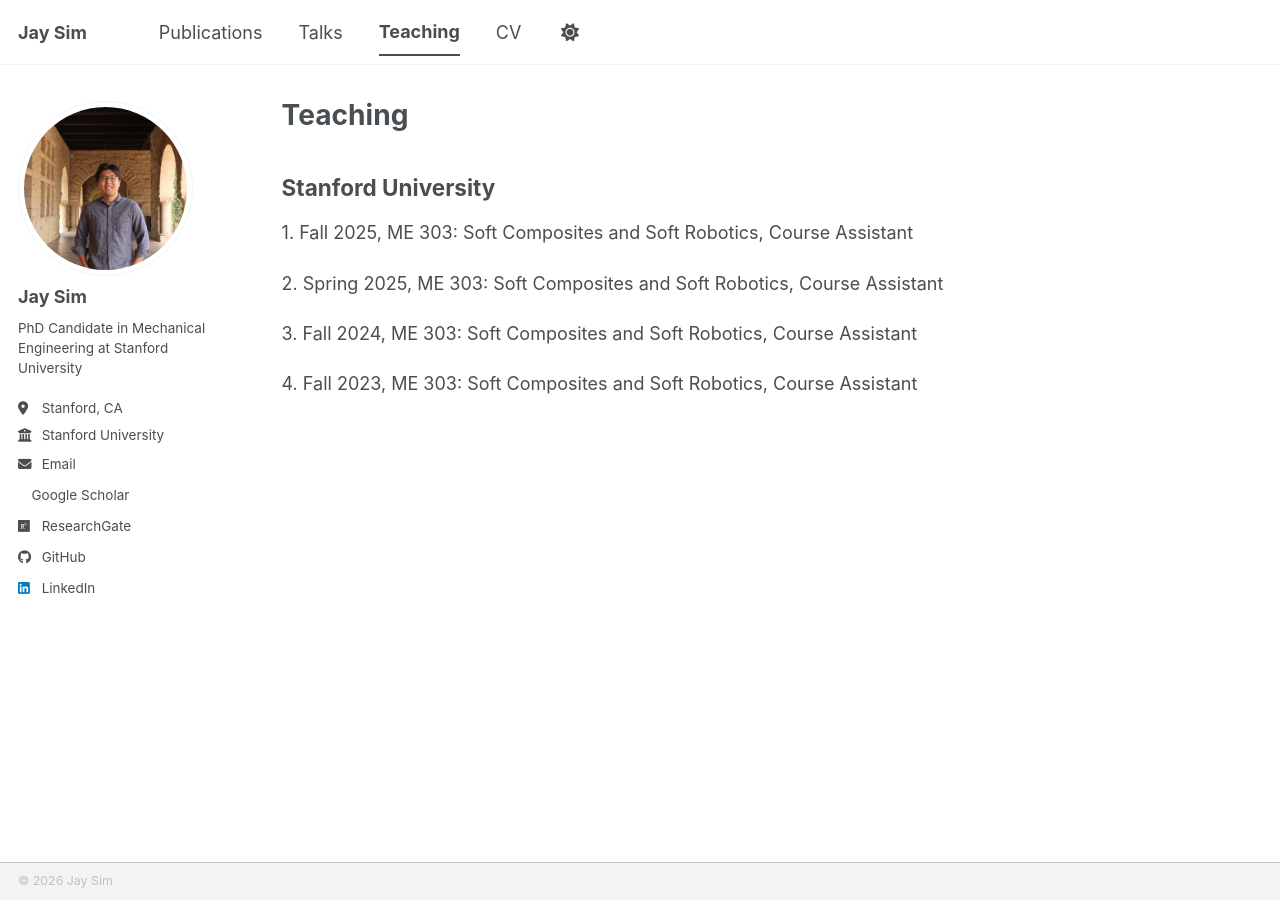
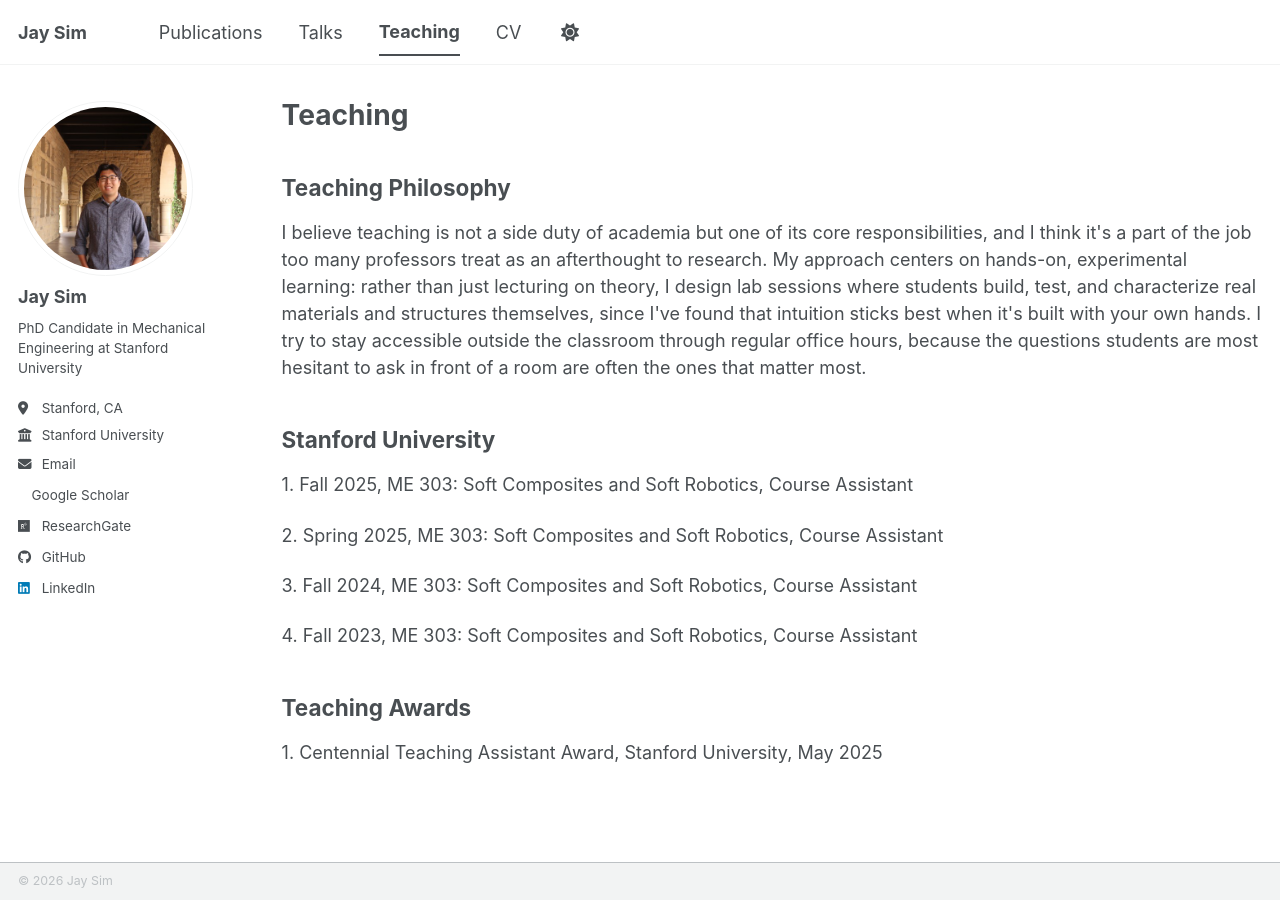
Before and after one commit to jaysejinsim/jaysejinsim.github.io, a Jekyll site: the page built from _pages/teaching.html, in a window 1280 px wide. Built offline with Jekyll 4.4.1, drawn with Linux system fonts in a browser that asks for light colours; a style sheet for code colours, icons or effects is not loaded.

Commit message:
Add teaching philosophy statement and teaching awards section
Pulled the Centennial Teaching Assistant Award from the CV into a new
data-driven awards list so future teaching awards can just be appended.

```diff
--- /dev/null
+++ b/_data/teaching-awards.yml
@@ -0,0 +1 @@
+- "Centennial Teaching Assistant Award, Stanford University, May 2025"
--- a/_pages/teaching.html
+++ b/_pages/teaching.html
@@ -7,6 +7,9 @@ author_profile: true
 
 {% include base_path %}
 
+<h2>Teaching Philosophy</h2>
+<p>I believe teaching is not a side duty of academia but one of its core responsibilities, and I think it's a part of the job too many professors treat as an afterthought to research. My approach centers on hands-on, experimental learning: rather than just lecturing on theory, I design lab sessions where students build, test, and characterize real materials and structures themselves, since I've found that intuition sticks best when it's built with your own hands. I try to stay accessible outside the classroom through regular office hours, because the questions students are most hesitant to ask in front of a room are often the ones that matter most.</p>
+
 {% assign institutions = site.teaching | group_by: 'institution' %}
 {% for group in institutions %}
   <h2>{{ group.name }}</h2>
@@ -15,3 +18,9 @@ author_profile: true
     <p>{{ forloop.index }}. {{ post.citation }}</p>
   {% endfor %}
 {% endfor %}
+
+<h2>Teaching Awards</h2>
+{% assign awards = site.data.teaching-awards %}
+{% for award in awards %}
+  <p>{{ forloop.index }}. {{ award }}</p>
+{% endfor %}
```
